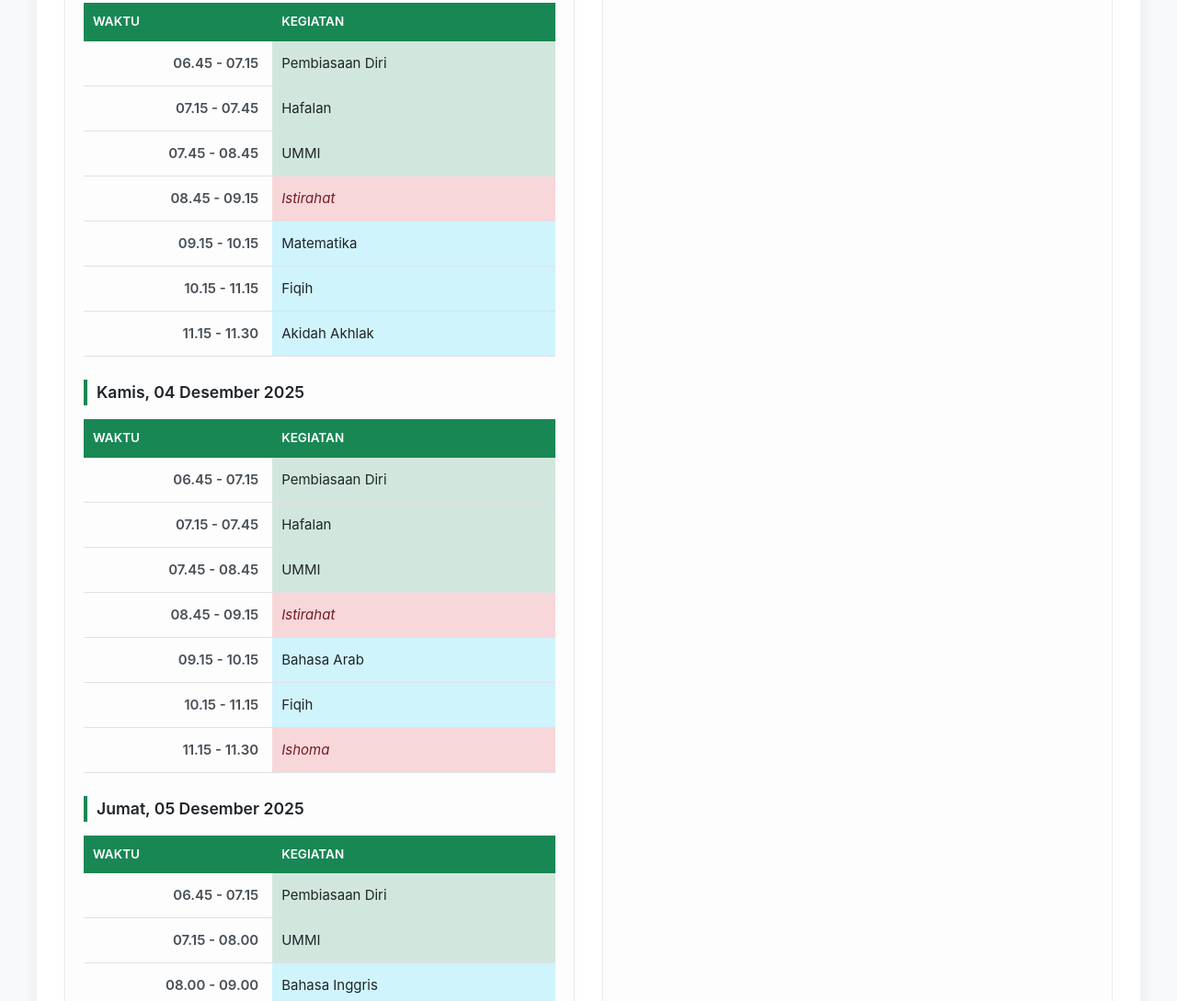
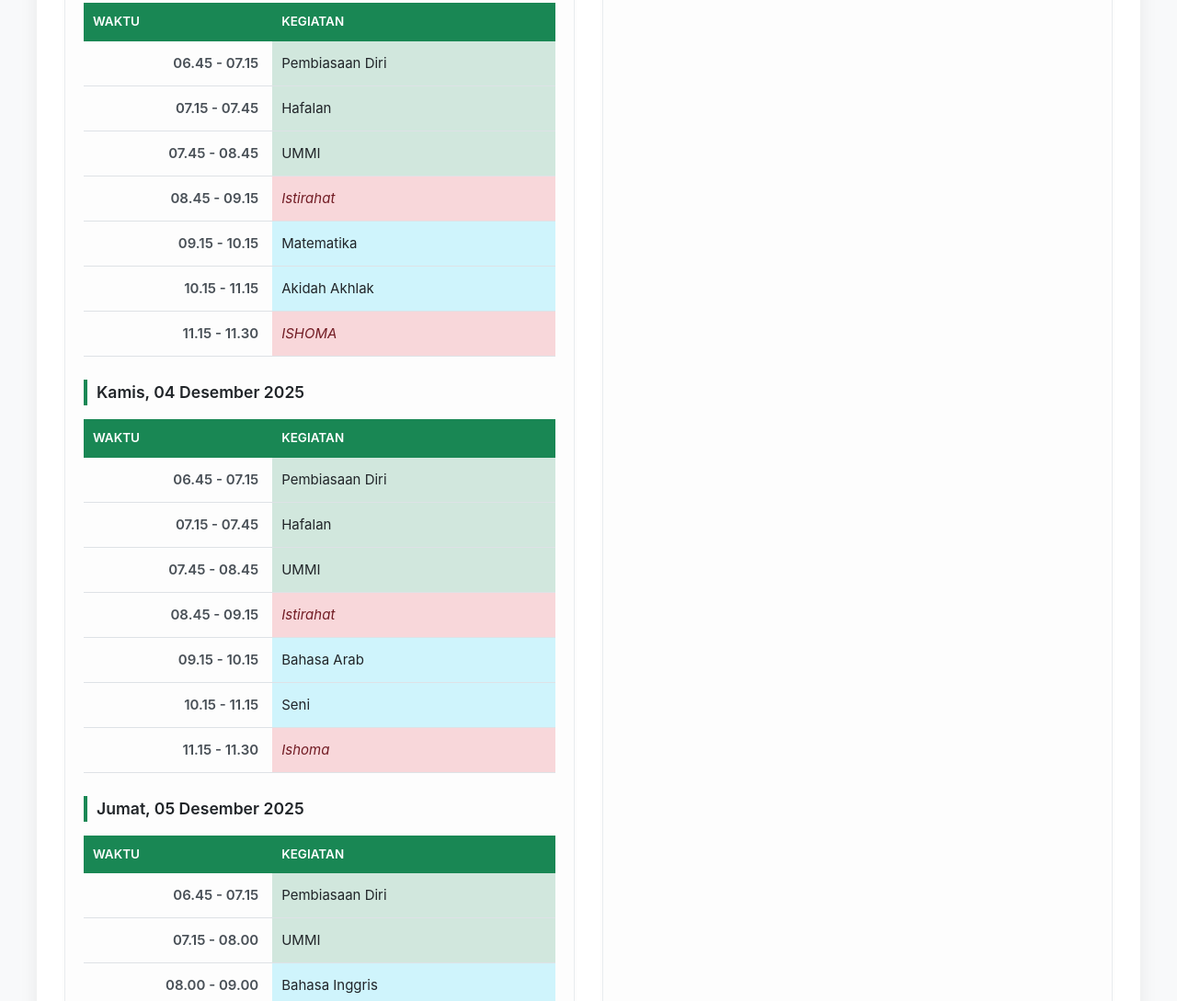
Before and after one commit to suuf24/jadwal-pengawas-asas, a plain HTML site: page jadwal/index.html in a window 1280 px wide. Shown: the part 1364-2453 px from the top of the page at 92% size. Drawn offline with Linux system fonts and the light colour scheme.

Commit message:
Update index.html

```diff
--- a/jadwal/index.html
+++ b/jadwal/index.html
@@ -338,8 +338,8 @@
                     schedule: [
                         { date: "Senin, 01 Desember 2025", activities: [["06.45 - 07.15", "Pembiasaan Diri", "routine"], ["07.15 - 07.45", "Hafalan", "routine"], ["07.45 - 08.45", "UMMI", "routine"], ["08.45 - 09.15", "Istirahat", "break"], ["09.15 - 10.15", "Pancasila", "subject"], ["10.15 - 11.15", "PEGO", "subject"], ["11.15 - 11.30", "ISHOMA", "break"]] },
                         { date: "Selasa, 02 Desember 2025", activities: [["06.45 - 07.15", "Pembiasaan Diri", "routine"], ["07.15 - 07.45", "Hafalan", "routine"], ["07.45 - 08.45", "UMMI", "routine"], ["08.45 - 09.15", "Istirahat", "break"], ["09.15 - 10.15", "Bahasa Indonesia", "subject"], ["10.15 - 11.15", "Fiqih", "subject"], ["11.15 - 11.30", "ISHOMA", "break"]] },
-                        { date: "Rabu, 03 Desember 2025", activities: [["06.45 - 07.15", "Pembiasaan Diri", "routine"], ["07.15 - 07.45", "Hafalan", "routine"], ["07.45 - 08.45", "UMMI", "routine"], ["08.45 - 09.15", "Istirahat", "break"], ["09.15 - 10.15", "Matematika", "subject"], ["10.15 - 11.15", "Fiqih", "subject"], ["11.15 - 11.30", "Akidah Akhlak", "subject"]] },
-                        { date: "Kamis, 04 Desember 2025", activities: [["06.45 - 07.15", "Pembiasaan Diri", "routine"], ["07.15 - 07.45", "Hafalan", "routine"], ["07.45 - 08.45", "UMMI", "routine"], ["08.45 - 09.15", "Istirahat", "break"], ["09.15 - 10.15", "Bahasa Arab", "subject"], ["10.15 - 11.15", "Fiqih", "subject"], ["11.15 - 11.30", "Ishoma", "break"]] },
+                        { date: "Rabu, 03 Desember 2025", activities: [["06.45 - 07.15", "Pembiasaan Diri", "routine"], ["07.15 - 07.45", "Hafalan", "routine"], ["07.45 - 08.45", "UMMI", "routine"], ["08.45 - 09.15", "Istirahat", "break"], ["09.15 - 10.15", "Matematika", "subject"], ["10.15 - 11.15", "Akidah Akhlak", "subject"], ["11.15 - 11.30", "ISHOMA", "break"]] },
+                        { date: "Kamis, 04 Desember 2025", activities: [["06.45 - 07.15", "Pembiasaan Diri", "routine"], ["07.15 - 07.45", "Hafalan", "routine"], ["07.45 - 08.45", "UMMI", "routine"], ["08.45 - 09.15", "Istirahat", "break"], ["09.15 - 10.15", "Bahasa Arab", "subject"], ["10.15 - 11.15", "Seni", "subject"], ["11.15 - 11.30", "Ishoma", "break"]] },
                         { date: "Jumat, 05 Desember 2025", activities: [["06.45 - 07.15", "Pembiasaan Diri", "routine"], ["07.15 - 08.00", "UMMI", "routine"], ["08.00 - 09.00", "Bahasa Inggris", "subject"], ["09.00 - 09.15", "Istirahat", "break"], ["09.15 - 10.15", "Qur'an Hadits", "subject"]] },
                         { date: "Senin, 08 Desember 2025", activities: [["06.45 - 07.15", "Pembiasaan Diri", "routine"], ["07.15 - 07.45", "Hafalan", "routine"], ["07.45 - 08.45", "UMMI", "routine"], ["08.45 - 09.15", "Istirahat", "break"], ["09.15 - 10.15", "PJOK", "subject"], ["10.15 - 11.15", "Hafalan", "routine"], ["11.15 - 11.30", "ISHOMA", "break"]] }
                     ]
@@ -349,8 +349,8 @@
                     schedule: [
                         { date: "Senin, 01 Desember 2025", activities: [["06.45 - 07.15", "Pembiasaan Diri", "routine"], ["07.15 - 07.45", "Hafalan", "routine"], ["07.45 - 08.45", "UMMI", "routine"], ["08.45 - 09.15", "Istirahat", "break"], ["09.15 - 10.15", "Pancasila", "subject"], ["10.15 - 11.15", "PEGO", "subject"], ["11.15 - 11.30", "ISHOMA", "break"]] },
                         { date: "Selasa, 02 Desember 2025", activities: [["06.45 - 07.15", "Pembiasaan Diri", "routine"], ["07.15 - 07.45", "Hafalan", "routine"], ["07.45 - 08.45", "UMMI", "routine"], ["08.45 - 09.15", "Istirahat", "break"], ["09.15 - 10.15", "Bahasa Indonesia", "subject"], ["10.15 - 11.15", "Fiqih", "subject"], ["11.15 - 11.30", "ISHOMA", "break"]] },
-                        { date: "Rabu, 03 Desember 2025", activities: [["06.45 - 07.15", "Pembiasaan Diri", "routine"], ["07.15 - 07.45", "Hafalan", "routine"], ["07.45 - 08.45", "UMMI", "routine"], ["08.45 - 09.15", "Istirahat", "break"], ["09.15 - 10.15", "Matematika", "subject"], ["10.15 - 11.15", "Fiqih", "subject"], ["11.15 - 11.30", "Akidah Akhlak", "subject"]] },
-                        { date: "Kamis, 04 Desember 2025", activities: [["06.45 - 07.15", "Pembiasaan Diri", "routine"], ["07.15 - 07.45", "Hafalan", "routine"], ["07.45 - 08.45", "UMMI", "routine"], ["08.45 - 09.15", "Istirahat", "break"], ["09.15 - 10.15", "Bahasa Arab", "subject"], ["10.15 - 11.15", "Fiqih", "subject"], ["11.15 - 11.30", "Ishoma", "break"]] },
+                        { date: "Rabu, 03 Desember 2025", activities: [["06.45 - 07.15", "Pembiasaan Diri", "routine"], ["07.15 - 07.45", "Hafalan", "routine"], ["07.45 - 08.45", "UMMI", "routine"], ["08.45 - 09.15", "Istirahat", "break"], ["09.15 - 10.15", "Matematika", "subject"], ["10.15 - 11.15", "Akidah Akhlak", "subject"], ["11.15 - 11.30", "ISHOMA", "break"]] },
+                        { date: "Kamis, 04 Desember 2025", activities: [["06.45 - 07.15", "Pembiasaan Diri", "routine"], ["07.15 - 07.45", "Hafalan", "routine"], ["07.45 - 08.45", "UMMI", "routine"], ["08.45 - 09.15", "Istirahat", "break"], ["09.15 - 10.15", "Bahasa Arab", "subject"], ["10.15 - 11.15", "Seni", "subject"], ["11.15 - 11.30", "Ishoma", "break"]] },
                         { date: "Jumat, 05 Desember 2025", activities: [["06.45 - 07.15", "Pembiasaan Diri", "routine"], ["07.15 - 08.00", "UMMI", "routine"], ["08.00 - 09.00", "Bahasa Inggris", "subject"], ["09.00 - 09.15", "Istirahat", "break"], ["09.15 - 10.15", "Qur'an Hadits", "subject"]] },
                         { date: "Senin, 08 Desember 2025", activities: [["06.45 - 07.15", "Pembiasaan Diri", "routine"], ["07.15 - 07.45", "Hafalan", "routine"], ["07.45 - 08.45", "UMMI", "routine"], ["08.45 - 09.15", "Istirahat", "break"], ["09.15 - 10.15", "PJOK", "subject"], ["10.15 - 11.15", "Seni", "subject"], ["11.15 - 11.30", "ISHOMA", "break"]] },
                         { date: "Selasa, 09 Desember 2025", activities: [["06.45 - 07.15", "Pembiasaan Diri", "routine"], ["07.15 - 07.45", "Hafalan", "routine"], ["07.45 - 08.45", "UMMI", "routine"], ["08.45 - 09.15", "Istirahat", "break"], ["09.15 - 10.15", "Bahasa Jawa", "subject"], ["10.15 - 11.15", "Hafalan", "routine"], ["11.15 - 11.30", "ISHOMA", "break"]] }
@@ -380,7 +380,7 @@
                         { date: "Senin, 08 Desember 2025", activities: [["06.45 - 07.15", "Pembiasaan Diri", "routine"], ["07.15 - 07.45", "Hafalan", "routine"], ["07.45 - 08.45", "PJOK", "subject"], ["08.45 - 09.45", "UMMI", "routine"], ["09.45 - 10.15", "Istirahat", "break"], ["10.15 - 11.15", "IPAS", "subject"], ["11.15 - 11.30", "Amaliah Ubudiyah", "break"], ["11.30 - 12.00", "Ishoma", "break"]] },
                         { date: "Selasa, 09 Desember 2025", activities: [["06.45 - 07.15", "Pembiasaan Diri", "routine"], ["07.15 - 07.45", "Hafalan", "routine"], ["07.45 - 08.45", "Aswaja", "subject"], ["08.45 - 09.45", "UMMI", "routine"], ["09.45 - 10.15", "Istirahat", "break"], ["10.15 - 11.15", "Mabadi'ul Fiqih", "subject"], ["11.15 - 11.30", "Amaliah Ubudiyah", "break"], ["11.30 - 12.00", "Ishoma", "break"]] },
                         { date: "Rabu, 10 Desember 2025", activities: [["06.45 - 07.15", "Pembiasaan Diri", "routine"], ["07.15 - 07.45", "Hafalan", "routine"], ["07.45 - 08.45", "SKI", "subject"], ["08.45 - 09.45", "UMMI", "routine"], ["09.45 - 10.15", "Istirahat", "break"], ["10.15 - 11.15", "Pego", "subject"], ["11.15 - 11.30", "Amaliah Ubudiyah", "break"], ["11.30 - 12.00", "Ishoma", "break"]] },
-                        { date: "Kamis, 11 Desember 2025", activities: [["06.45 - 07.15", "Pembiasaan Diri", "routine"], ["07.15 - 07.45", "Hafalan", "routine"], ["07.45 - 08.45", "Bahasa Jawa", "subject"], ["08.45 - 09.45", "UMMI", "routine"], ["09.45 - 10.15", "Istirahat", "break"], ["10.15 - 11.15", "kosong", "empty"], ["11.15 - 11.30", "Amaliah Ubudiyah", "break"], ["11.30 - 12.00", "Ishoma", "break"]] }
+                        { date: "Kamis, 11 Desember 2025", activities: [["06.45 - 07.15", "Pembiasaan Diri", "routine"], ["07.15 - 07.45", "Hafalan", "routine"], ["07.45 - 08.45", "Bahasa Jawa", "subject"], ["08.45 - 09.45", "UMMI", "routine"], ["09.45 - 10.15", "Istirahat", "break"], ["10.15 - 11.15", "Hafalan", "routine"], ["11.15 - 11.30", "Amaliah Ubudiyah", "break"], ["11.30 - 12.00", "Ishoma", "break"]] }
                     ]
                 },
                 kelas5: {
```
